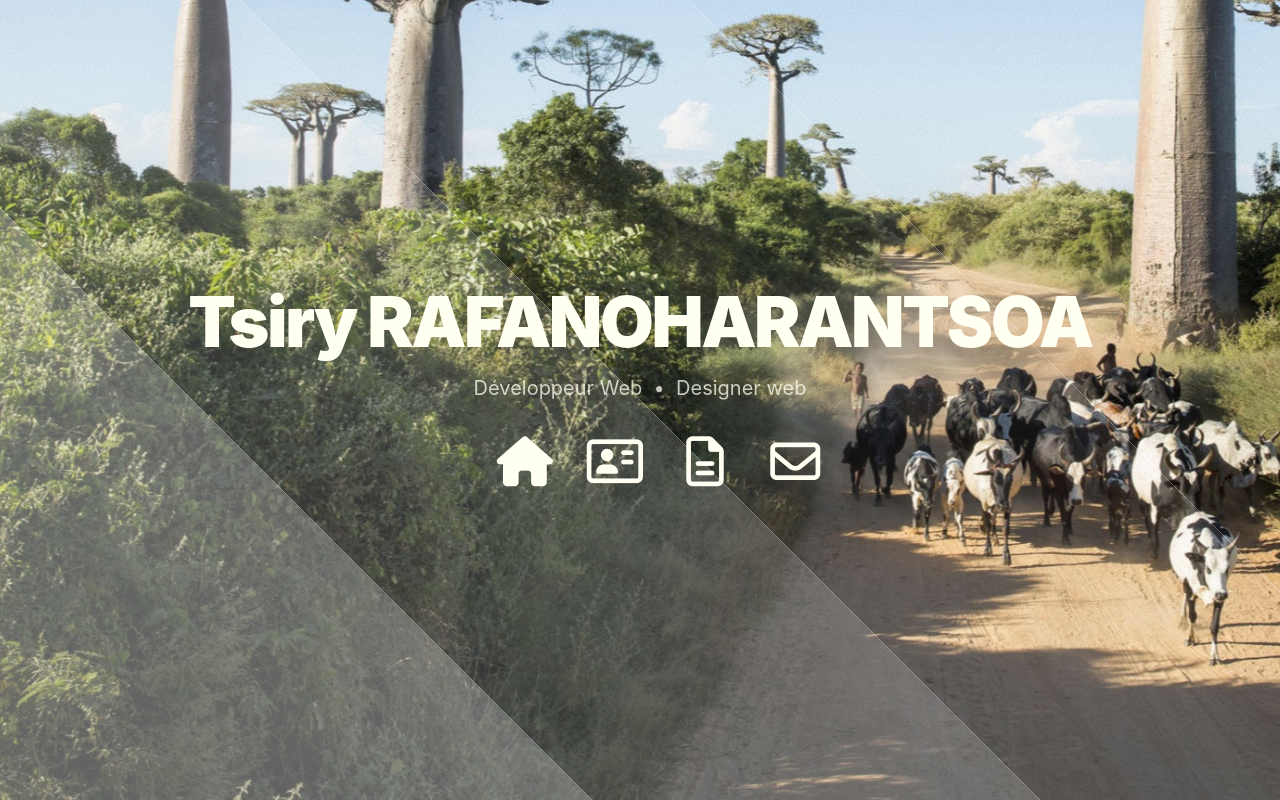
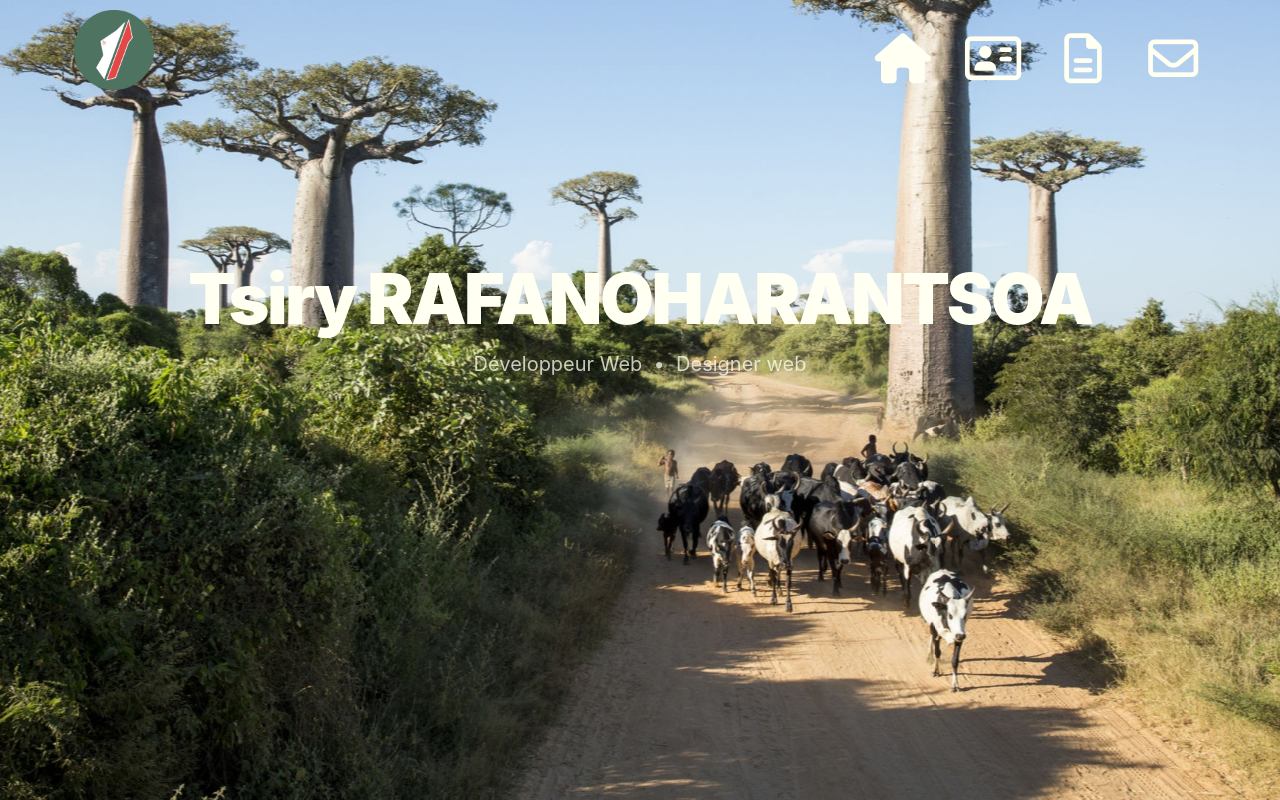
Before and after one commit to TRAFANOHARANTSOA/monportfolio, a PHP site: page / in a window 1280 px wide. Run offline with PHP 8.4, Linux system fonts and the light colour scheme; some libraries are stand-ins or nearby versions.

Commit message:
ajout logo & modif disposition header

```diff
--- a/header.php
+++ b/header.php
@@ -12,15 +12,22 @@
   <body id="">
     <header id="">
           <div id="header">
-              <h1>Tsiry RAFANOHARANTSOA</h1>
-              <p>Développeur Web &nbsp;&bull;&nbsp; Designer web</p>
+          <div class="headernavbar">
+            <div class="">
+              <img src="images/logoportfolioagrandi.png" class="logoportfolio" alt=""/>
+            </div>
             <nav >
               <ul class="">
-                  <li><a href="index.php" class="icon brands"><i class="fas fa-home "></i><span class="label">Home</span></a></li>
+                <li><a href="index.php" class="icon brands" ><i class="fas fa-home " ></i><span class="label" attribute="accueil">Home</span></a></li>
                 <li><a href="#" class="icon brands "><i class="fas fa-address-card "></i><span class="label">A propos</span></a></li>
                 <li><a href="#" class="icon brands "><i class="far fa-file-alt"></i><span class="label">Portfolio</span></a></li>
                 <li><a href="contacform.php" class="icon brands "><i class="fas fa-envelope" > </i><span class="label">Contact</span></a></li>
               </ul>
             </nav>
           </div>
+          <div class="">
+            <h1>Tsiry RAFANOHARANTSOA</h1>
+            <p>Développeur Web &nbsp;&bull;&nbsp; Designer web</p>
+          </div>
+        </div>
     </header>
--- /dev/null
+++ b/header_contact.php
@@ -0,0 +1,4 @@
+<?php include 'header.php'; ?>
+
+
+<?php include 'footer.php' ?>
--- a/index.php
+++ b/index.php
@@ -2,7 +2,7 @@
 <?php include 'header.php'?>
 <div id="wrapper">
   <div id="bg"></div>
-  <div id="overlay"></div>
+  <!--<div id="overlay"></div>-->
 </div>
 
 <?php
--- a/main.css
+++ b/main.css
@@ -27,6 +27,11 @@ font-size: 50px!important;
 }
 .fa-wallet{
   font-weight: 600!important;
+}
+/*logo*/
+div .logoportfolio{
+  position: fixed;
+  width: 100px;
 }
 /* Wrapper */
 
@@ -84,7 +89,7 @@ transform: translate3d(-2250px,0,0);
 }
 
 #bg {
-background-size: 1900px auto;
+background-size: 1520px auto;
 width:7000px;
 }
 
@@ -150,6 +155,11 @@ transform: translate3d(0,0,0);
 opacity: 1;
 }
 }
+.headernavbar{
+  display: flex;
+  justify-content: space-between;
+
+}
 
 #header{
 -webkit-animation: header 1s 2.25s forwards;
@@ -163,7 +173,6 @@ display: inline-block;
 opacity: 0;
 position: relative;
 text-align: center;
-top: 18em;
 left:4em;
 vertical-align: middle;
 width: 90%;
@@ -176,6 +185,7 @@ font-weight: 900;
 letter-spacing: -0.035em;
 line-height: 1em;
 color:#FFFFF2;
+margin-top: 2em;
 }
 
 #header p {
```
Also changed, not shown: images/cartemadagascar.jpg (added), images/kisspng-footprint-computer-icons-clip-art-left-foot-charley-5b215ca0658d35.819071901528913056416.jpg (added), images/logoportfolio.png (added), images/logoportfolioagrandi.png (added), 2 other files. Lines whose indentation alone changed are shown as unchanged.
